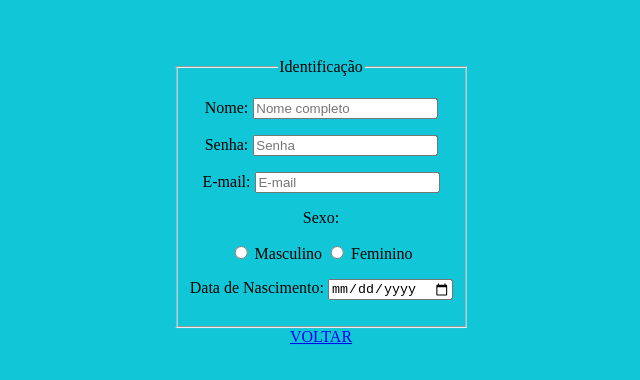
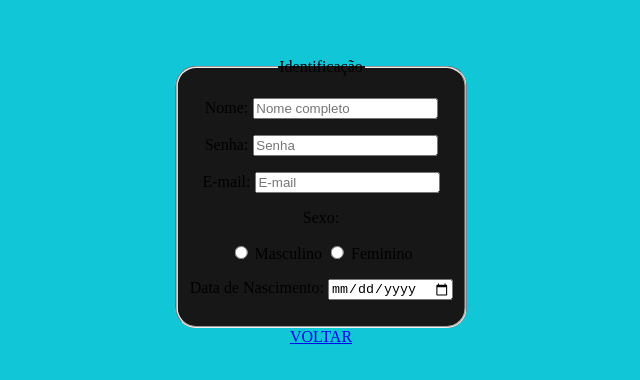
Before and after one commit to DinFloat/2Projeto, a plain HTML site: page index2.html in a window 1280 px wide. Shown: the part 206-586 px from the top of the page, without its empty margins (327-967 px from the left). Drawn offline with Linux system fonts and the light colour scheme.

Commit message:
fieldset

```diff
--- a/index2.html
+++ b/index2.html
@@ -12,6 +12,10 @@
             left: 50%;
             transform: translate(-50%, -50%);
             background-color: #11c7d7;
+        }
+        fieldset{
+            background-color: #171717;
+            border-radius: 20px;
         }
     </style>
 </head>
```
